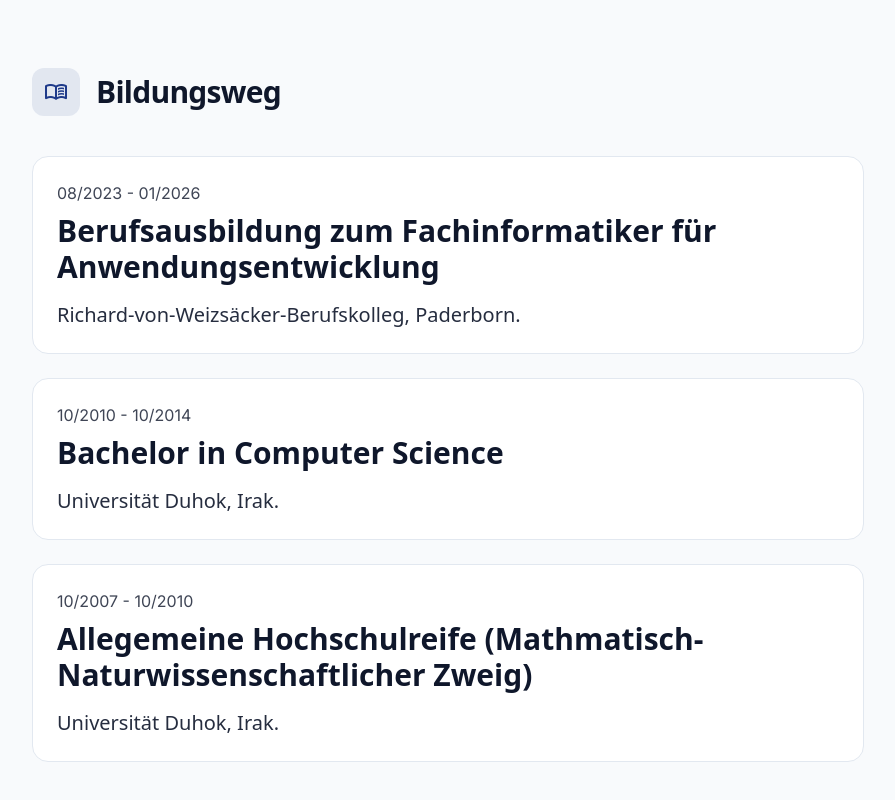
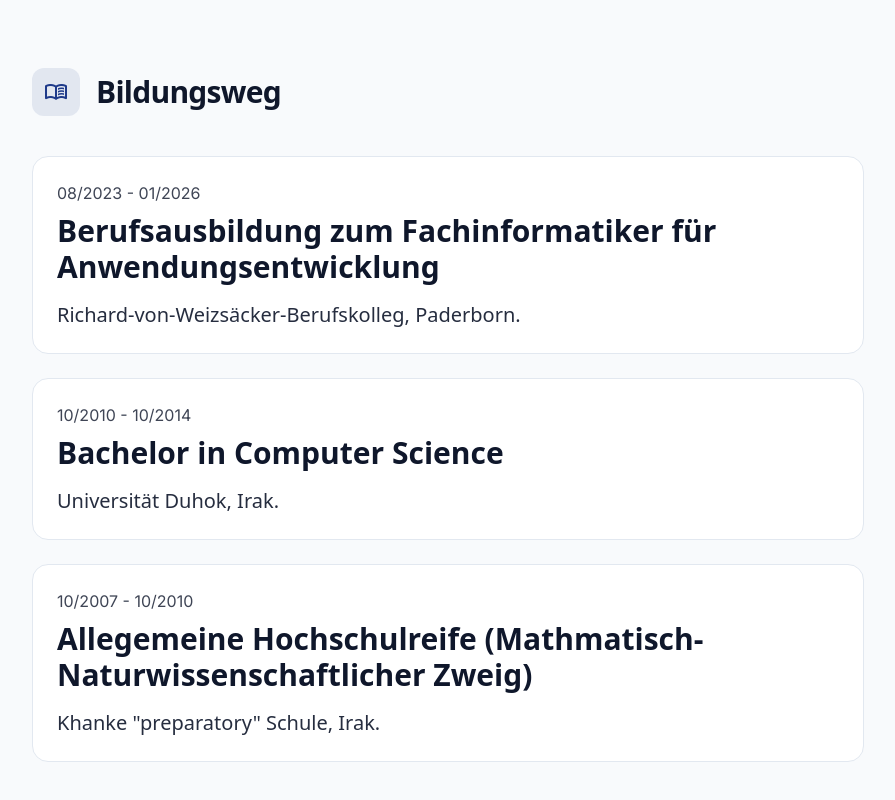
Before and after one commit to sherwan-dev/sherwan-dot-me, a website built with Vite: page index.html in a window 1280 px wide. Shown: the part 1170-1970 px from the top of the page, without its empty margins (352-1247 px from the left). Built offline with nearby package versions, Linux system fonts and the light colour scheme.

Commit message:
fixed typo on education section

```diff
--- a/index.html
+++ b/index.html
@@ -392,7 +392,7 @@
                   Allegemeine Hochschulreife (Mathmatisch-Naturwissenschaftlicher Zweig)
                 </h3>
                 <p class="text-xl text-primary-100 opacity-90 max-w-2xl">
-                  Universität Duhok, Irak.
+                  Khanke "preparatory" Schule, Irak.
                 </p>
               </div>
               <div
```
